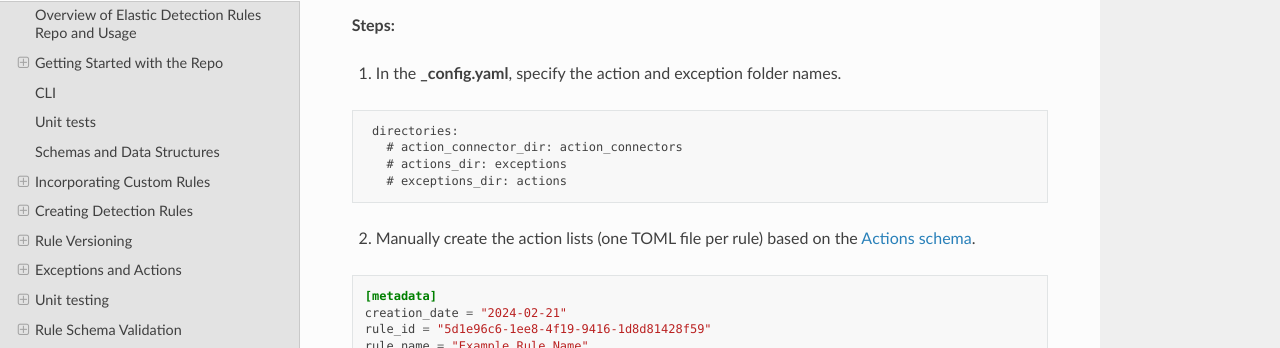
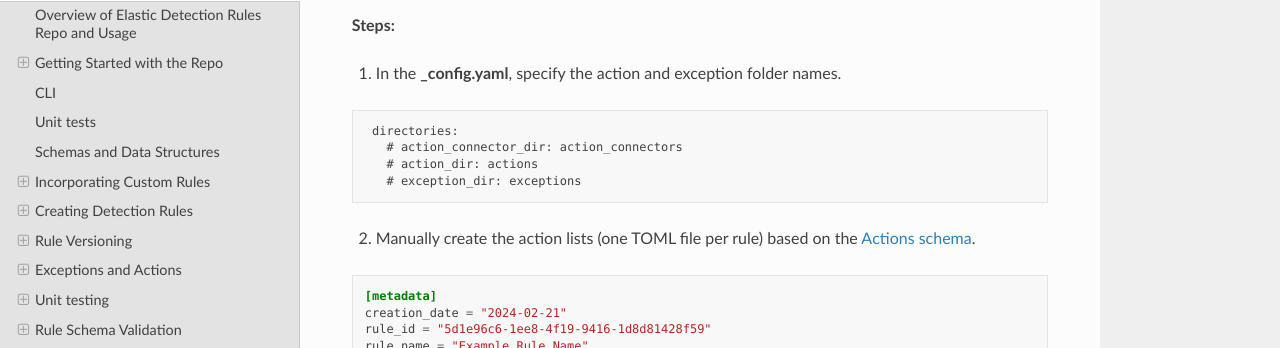
Before and after one commit to elastic/DaC-Reference, a Sphinx documentation site: the page built from docs/internals_of_the_detection_rules_repo.md, in a window 1280 px wide and 900 px high, scrolled down 15328 px. Shown: the part 136-484 px from the top of the window. Built offline with Sphinx 7.4.7 and the Read the Docs theme 3.1.0, drawn with Linux system fonts in a browser that asks for light colours.

Commit message:
[Bug] Fix Typo to match generated config (#30)

````diff
--- a/docs/internals_of_the_detection_rules_repo.md
+++ b/docs/internals_of_the_detection_rules_repo.md
@@ -529,8 +529,8 @@
 ```config
  directories:
    # action_connector_dir: action_connectors
-   # actions_dir: exceptions
-   # exceptions_dir: actions
+   # action_dir: actions
+   # exception_dir: exceptions
 ```
 
 2. Manually create the action lists (one TOML file per rule) based on the [Actions schema](https://www.elastic.co/guide/en/security/current/bulk-actions-rules-api.html#actions-object-schema-bulk).
````
